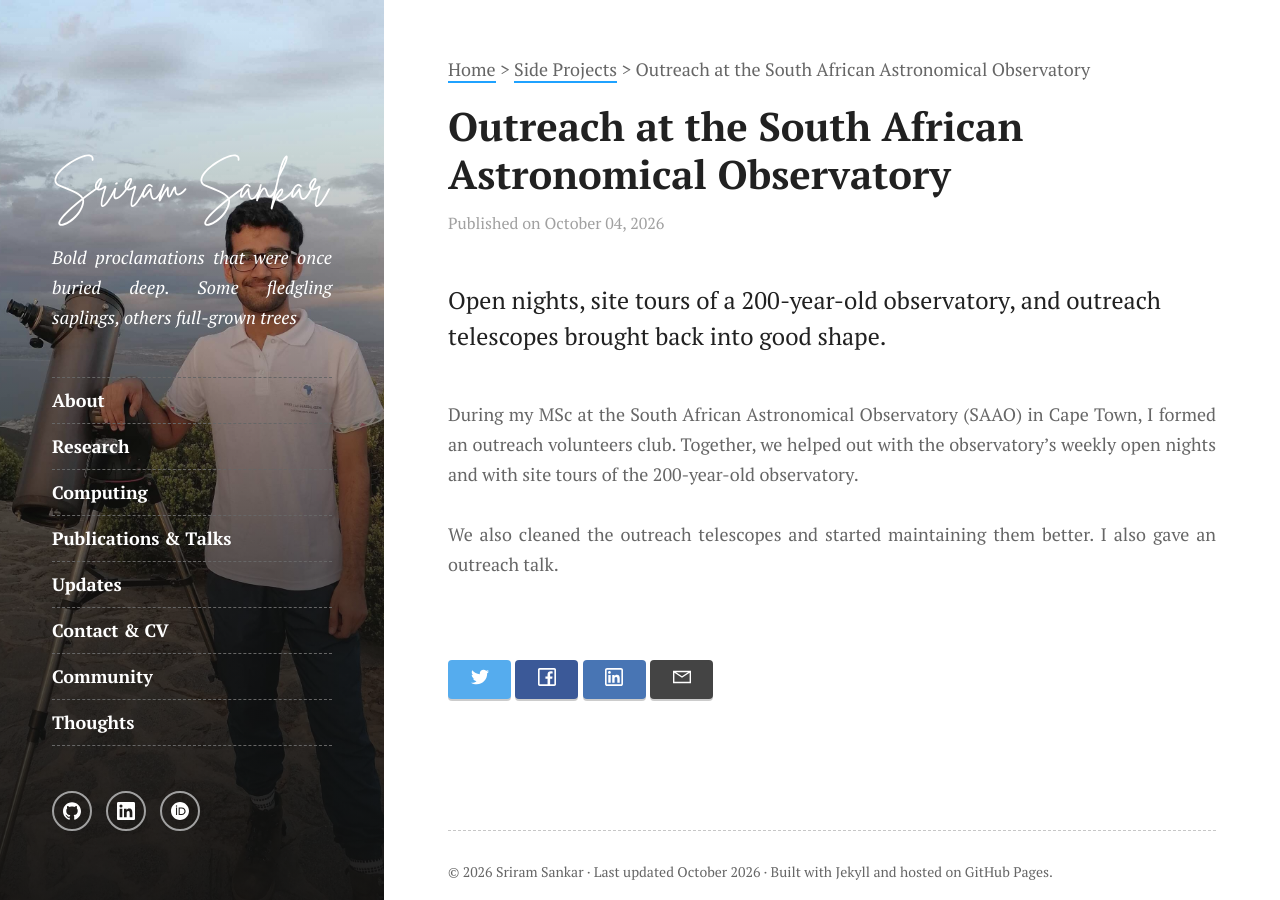
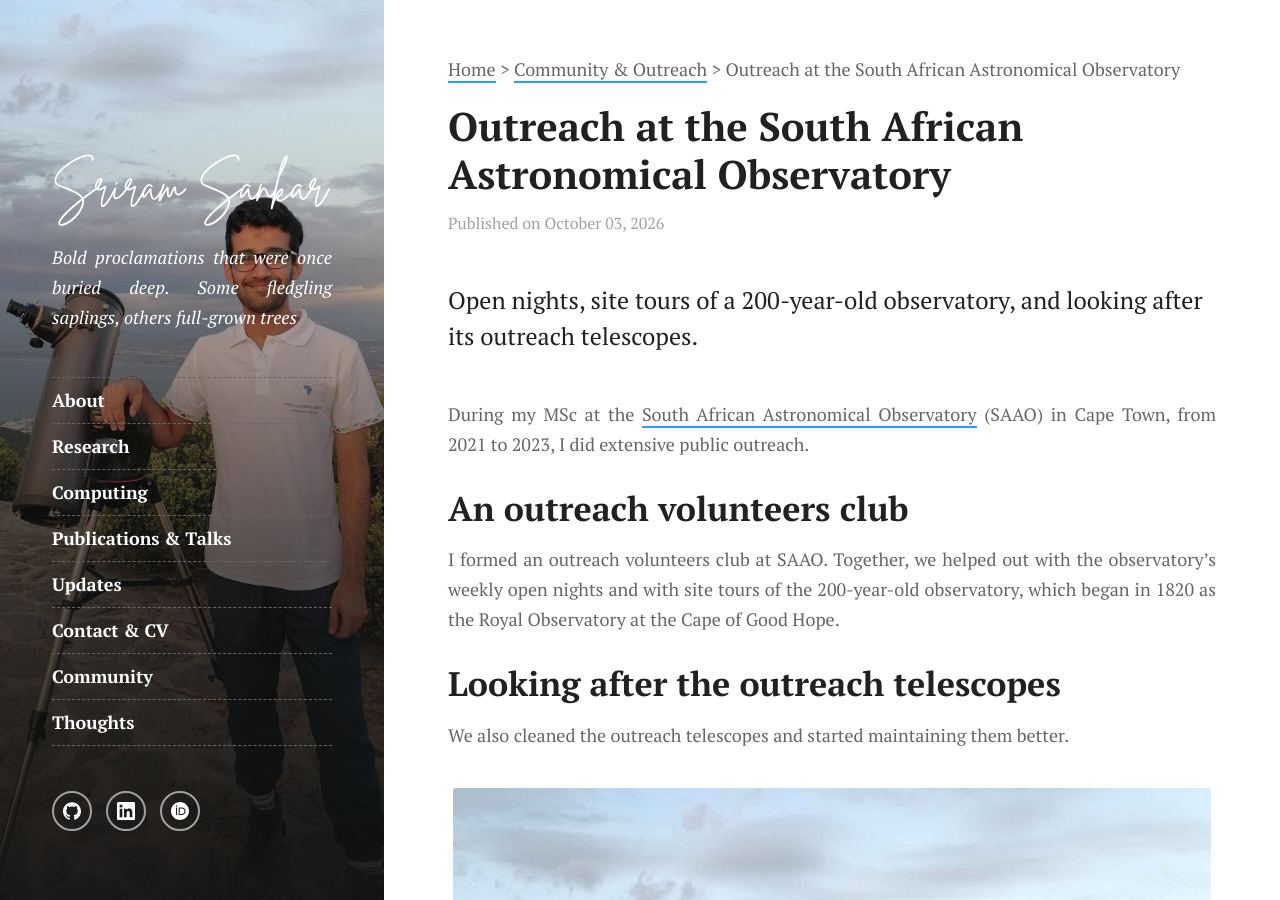
Before and after one commit to spectram/spectram.github.io, a Jekyll site: the page built from _sideprojects/saao-outreach.md, in a window 1280 px wide and 900 px high. Built offline with Jekyll 4.4.1, drawn with Linux system fonts in a browser that asks for light colours; some of the changed text lies outside the part shown.

Commit message:
Fix and expand the SAAO outreach page
It was dated tomorrow (UTC), so Jekyll skipped it as a future post and the link 404'd. Adds sections on the volunteers club, telescope care, the outreach talk and the A4E article, with the Lion's Head photo. Breadcrumb now says Community & Outreach.

Co-Authored-By: Claude Opus 5.5 <noreply@anthropic.com>
Claude-Session: https://claude.ai/code/session_01PBef2H3CY43TcREdMSnytM

```diff
--- a/_includes/breadcrumb.html
+++ b/_includes/breadcrumb.html
@@ -4,7 +4,7 @@
     {% if page.collection == "thoughts" %}
     <a href="{{ '/thoughts/' | relative_url }}">Thoughts</a> &gt;
     {% elsif page.collection == "sideprojects" %}
-    <a href="{{ '/sideprojects/' | relative_url }}">Side Projects</a> &gt;
+    <a href="{{ '/sideprojects/' | relative_url }}">Community &amp; Outreach</a> &gt;
     {% endif %}
     {{ page.title }}
   </div>
--- a/_sideprojects/saao-outreach.md
+++ b/_sideprojects/saao-outreach.md
@@ -1,10 +1,10 @@
 ---
 title: Outreach at the South African Astronomical Observatory
 subtitle: >-
-  Open nights, site tours of a 200-year-old observatory, and outreach telescopes brought back into good shape.
+  Open nights, site tours of a 200-year-old observatory, and looking after its outreach telescopes.
 excerpt: >-
   At SAAO, I formed an outreach volunteers club that helped run the weekly open nights and site tours of the 200-year-old observatory, and looked after its outreach telescopes.
-date: '2026-10-04'
+date: '2026-10-03'
 categories: outreach
 thumb_img_path: images/telescopes/sriram_lionshead.jpg
 thumb_img_alt: Sriram with an outreach telescope on a full-moon hike up Lion's Head in Cape Town
@@ -37,6 +37,25 @@ tagline: |
   others full-grown trees
 socialshare: true
 ---
-During my MSc at the South African Astronomical Observatory (SAAO) in Cape Town, I formed an outreach volunteers club. Together, we helped out with the observatory's weekly open nights and with site tours of the 200-year-old observatory.
 
-We also cleaned the outreach telescopes and started maintaining them better. I also gave an outreach talk.
+During my MSc at the [South African Astronomical Observatory](https://www.saao.ac.za/) (SAAO) in Cape Town, from 2021 to 2023, I did extensive public outreach.
+
+## An outreach volunteers club
+
+I formed an outreach volunteers club at SAAO. Together, we helped out with the observatory's weekly open nights and with site tours of the 200-year-old observatory, which began in 1820 as the Royal Observatory at the Cape of Good Hope.
+
+## Looking after the outreach telescopes
+
+We also cleaned the outreach telescopes and started maintaining them better.
+
+|![Sriram with an outreach telescope on a full-moon hike up Lion's Head in Cape Town](/images/telescopes/sriram_lionshead.jpg)|
+|:--:|
+|*With an outreach telescope on a full-moon hike up [Lion's Head](https://en.wikipedia.org/wiki/Lion%27s_Head_(Cape_Town)), Cape Town, March 2023*|
+
+## Talks and writing
+
+I gave an outreach talk, and as a volunteer with Astronomers for Planet Earth I was one of many contributors to an [article in the *Communicating Astronomy with the Public* journal](https://ui.adsabs.harvard.edu/abs/2021CAPJ...30...28F/abstract) (2021).
+
+## Related
+
+At SAAO, I also founded [Green SAAO](/sideprojects/greensaao/), a sustainability movement at the observatory.
```
